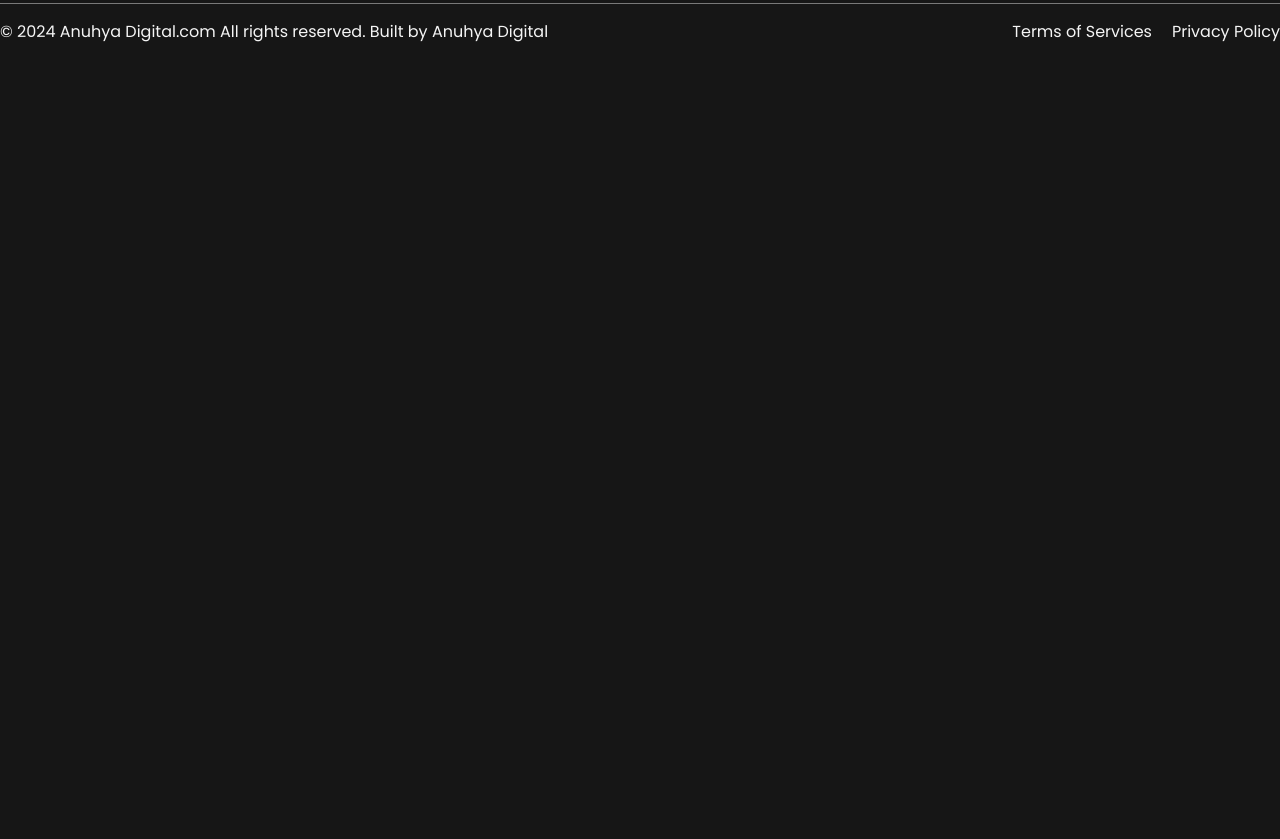
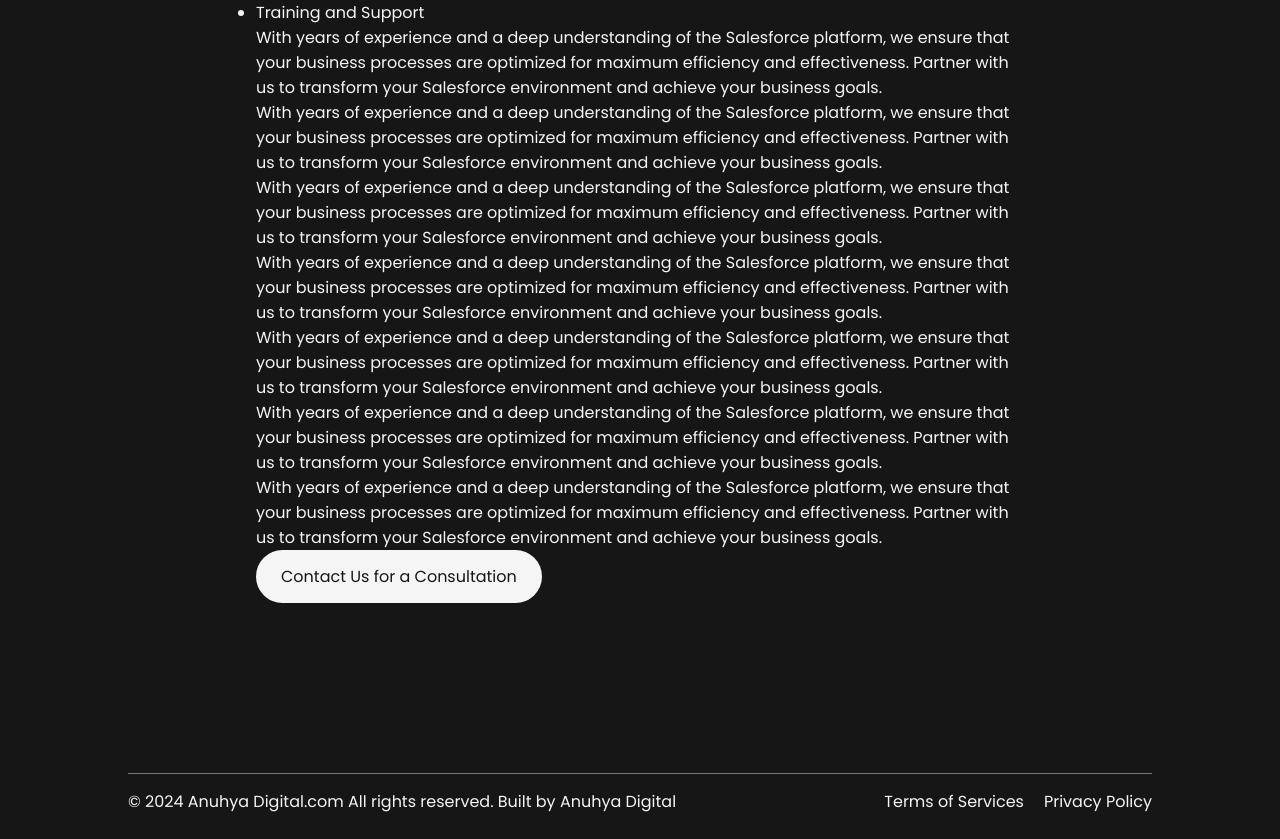
Before and after one commit to bhanuprakashsfdc/anuhyadigital, a React (Vite) app: page /salesforce-consulting in a window 1280 px wide. Shown: the part 418-1257 px from the top of the page. Before the commit the page ends 800 px from the top, so only its background shows below. Built offline with nearby package versions, Linux system fonts and the light colour scheme.

Commit message:
pushing new pages

```diff
--- /dev/null
+++ b/src/pages/Salesforceconsulting/Salesforceconsulting.css
@@ -0,0 +1,21 @@
+/* Ensure the page container takes full height */
+.page-container {
+    flex-direction: column;
+    min-height: 100vh;
+  }
+
+  /* Make sure content wrap grows to fill space between header and footer */
+  .content-wrap {
+    flex: 1;
+  }
+
+  .containerview {
+    padding: 20vh 20%;
+  }
+
+  /* Footer stays at the bottom of the page */
+  .footervalue {
+    margin-top: auto;
+    padding-left: 10%;
+    padding-right: 10%;
+  }
--- a/src/pages/Salesforceconsulting/Salesforceconsulting.jsx
+++ b/src/pages/Salesforceconsulting/Salesforceconsulting.jsx
@@ -1,13 +1,15 @@
-import React from 'react'
-import '../../index.css'
-import Navbar from '../../components/Navbar/Navbar'
+import React from 'react';
+import '../../index.css';
+import Navbar from '../../components/Navbar/Navbar';
 import Footer from '../../components/Footer/Footer';
+import './Salesforceconsulting.css';
 
-function Salesforceconsulting (){
+function Salesforceconsulting() {
   return (
-    <div>
+    <div className="page-container">
       <Navbar />
-        <div className="container">
+      <div className="content-wrap">
+        <div className="containerview">
           <h1>Salesforce Consulting Services</h1>
           <p>
             At Anuhya Digital, we specialize in providing top-notch Salesforce consulting services. Our team of certified Salesforce experts is dedicated to helping your business leverage the full power of Salesforce to streamline operations, enhance customer relationships, and drive growth.
@@ -23,9 +25,30 @@
           <p>
             With years of experience and a deep understanding of the Salesforce platform, we ensure that your business processes are optimized for maximum efficiency and effectiveness. Partner with us to transform your Salesforce environment and achieve your business goals.
           </p>
+          <p>
+            With years of experience and a deep understanding of the Salesforce platform, we ensure that your business processes are optimized for maximum efficiency and effectiveness. Partner with us to transform your Salesforce environment and achieve your business goals.
+          </p>
+          <p>
+            With years of experience and a deep understanding of the Salesforce platform, we ensure that your business processes are optimized for maximum efficiency and effectiveness. Partner with us to transform your Salesforce environment and achieve your business goals.
+          </p>
+          <p>
+            With years of experience and a deep understanding of the Salesforce platform, we ensure that your business processes are optimized for maximum efficiency and effectiveness. Partner with us to transform your Salesforce environment and achieve your business goals.
+          </p>
+          <p>
+            With years of experience and a deep understanding of the Salesforce platform, we ensure that your business processes are optimized for maximum efficiency and effectiveness. Partner with us to transform your Salesforce environment and achieve your business goals.
+          </p>
+          <p>
+            With years of experience and a deep understanding of the Salesforce platform, we ensure that your business processes are optimized for maximum efficiency and effectiveness. Partner with us to transform your Salesforce environment and achieve your business goals.
+          </p>
+          <p>
+            With years of experience and a deep understanding of the Salesforce platform, we ensure that your business processes are optimized for maximum efficiency and effectiveness. Partner with us to transform your Salesforce environment and achieve your business goals.
+          </p>
           <button className='btn'>Contact Us for a Consultation</button>
         </div>
+      </div>
+      <div className='footervalue'>
         <Footer />
+      </div>
     </div>
   );
 }
```
Lines whose indentation alone changed are shown as unchanged.
